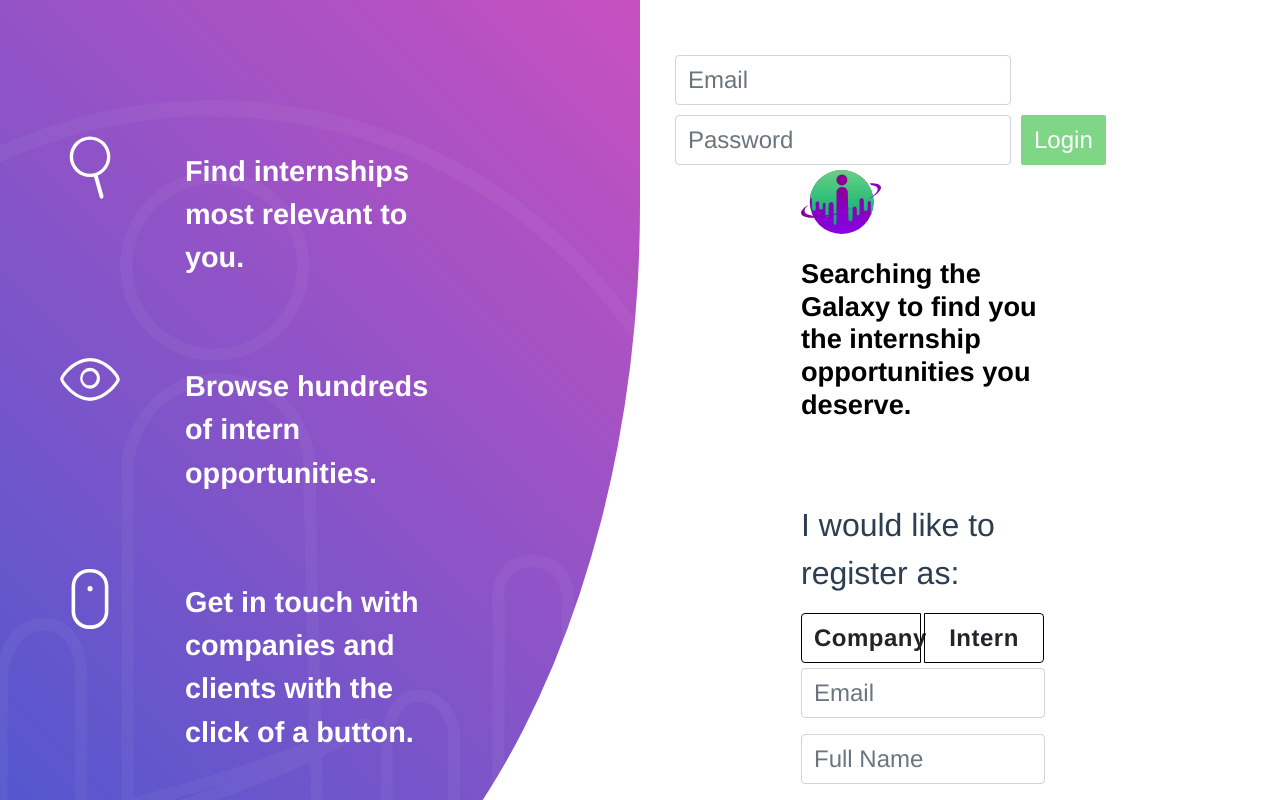
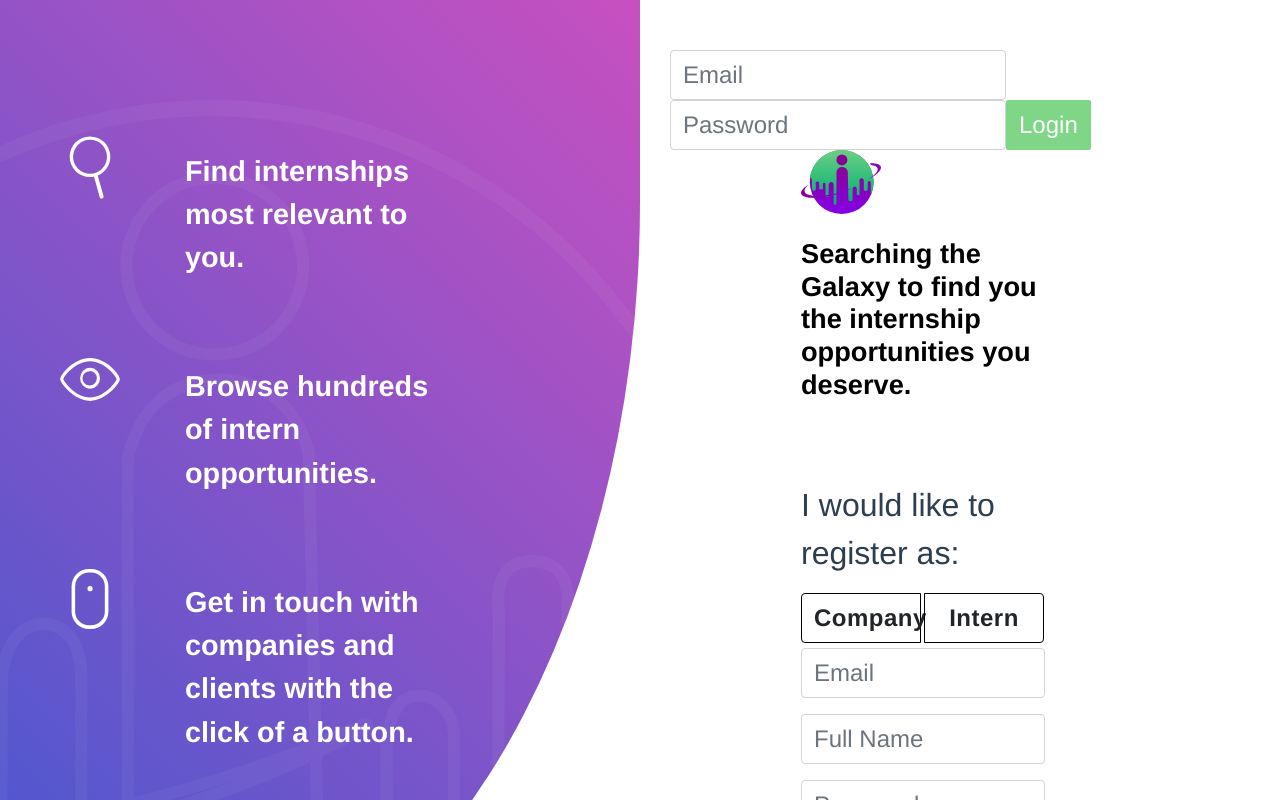
Before and after one commit to carmen-c/interngalactic, a Vue app in the folder myapp/: page / in a window 1280 px wide. Shown: the top 800 px of the page. Built offline with nearby package versions, Linux system fonts and the light colour scheme; no server answers; some icons are missing; what v-calendar would draw is missing.

Commit message:
Style
LoginPage Margins
Profile Page Resume

```diff
--- a/myapp/src/components/jobPostContainer.vue
+++ b/myapp/src/components/jobPostContainer.vue
@@ -153,9 +153,9 @@ export default {
   width: 100%;
 }
 .companyLogo {
-  width: 100%;
+  width: 120px;
   height: auto;
-  margin: 10px;
+  margin: 30px;
 }
 .learnMore {
   margin: 10px;
--- a/myapp/src/views/LoginPage.vue
+++ b/myapp/src/views/LoginPage.vue
@@ -43,7 +43,7 @@
               <input
                 type="email"
                 name="loginEmail"
-                class="form-control inputMargins"
+                class="form-control"
                 v-model="loginEmail"
                 placeholder="Email"
                 style="font-size:1.5em;
@@ -52,7 +52,7 @@
               <input
                 type="password"
                 name="loginPass"
-                class="form-control inputMargins"
+                class="form-control"
                 v-model="loginPass"
                 placeholder="Password"
                 style="font-size:1.5em;
@@ -61,7 +61,7 @@
               <button
                 @click="login"
                 type="submit"
-                class="btn btn-default inputMargins"
+                class="btn btn-default"
                 id="signinBtn"
               >Login</button>
             </div>
--- a/myapp/src/views/profilePage.vue
+++ b/myapp/src/views/profilePage.vue
@@ -40,7 +40,7 @@
 
       <div class="col-sm-12">
         <div class="container" v-if="this.uploadedResume !=''">
-          <iframe :src="uploadedResume" width="100%" height="600px" title="Resume"></iframe>
+          <iframe :src="uploadedResume" width="100%" height="1200px" title="Resume"></iframe>
         </div>
         <div v-else>
           <p>no resume uploaded yet :(</p>
```
